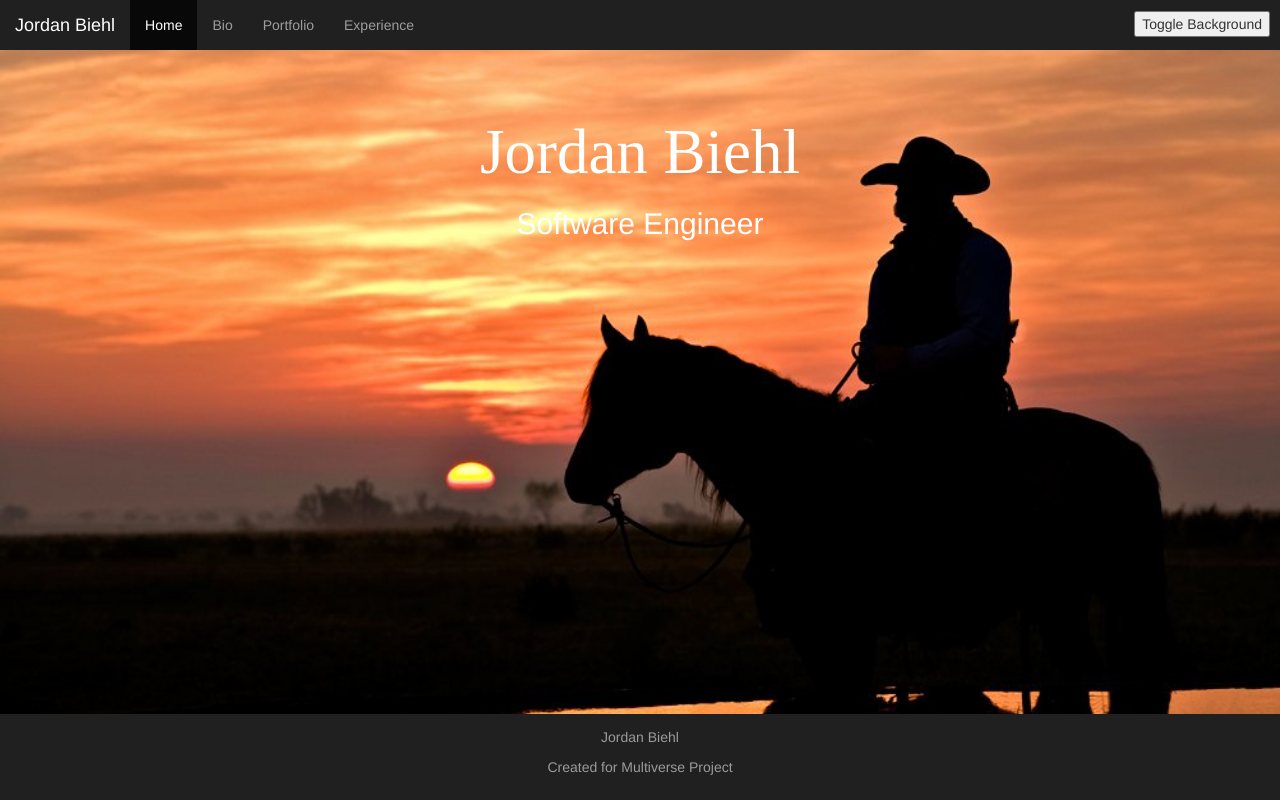
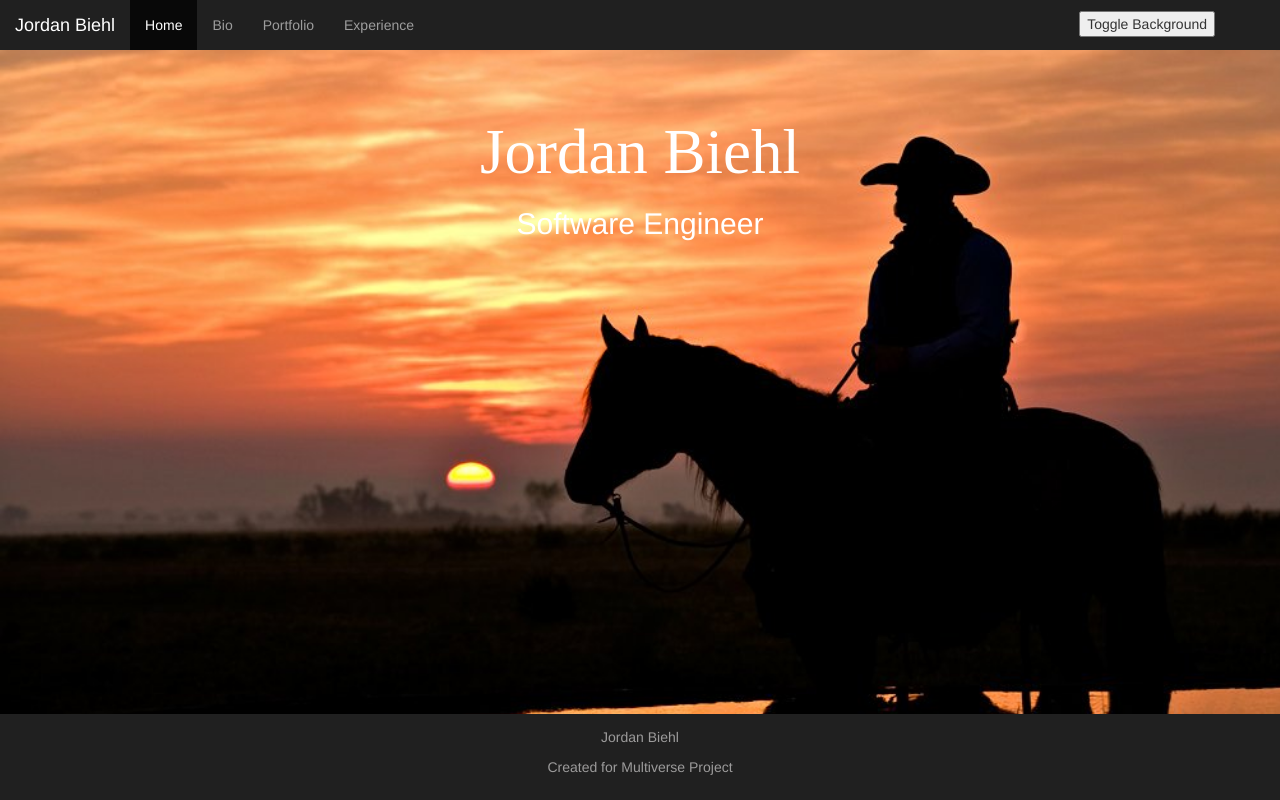
Before and after one commit to jbiehl88/jbPortfolio, a plain HTML site: page index.html in a window 1280 px wide. Drawn offline with nearby package versions, Linux system fonts and the light colour scheme.

Commit message:
Update style.css

```diff
--- a/style.css
+++ b/style.css
@@ -85,7 +85,7 @@ body{
     margin: 5px 5px 5px 30px;
     position: fixed;
     top: 6px;
-    right: 5px;
+    right: 60px;
   }
 
 .card-text {
```
